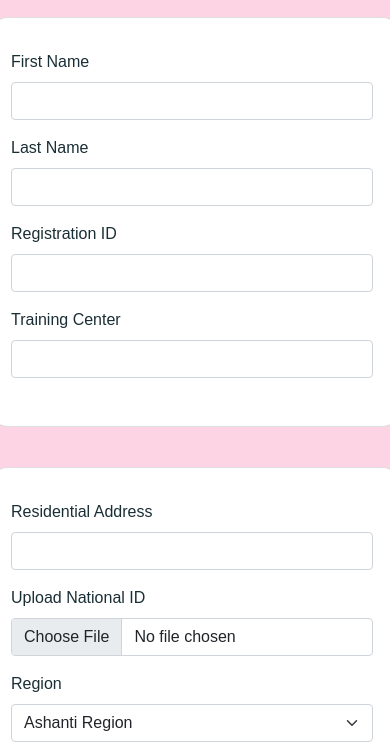
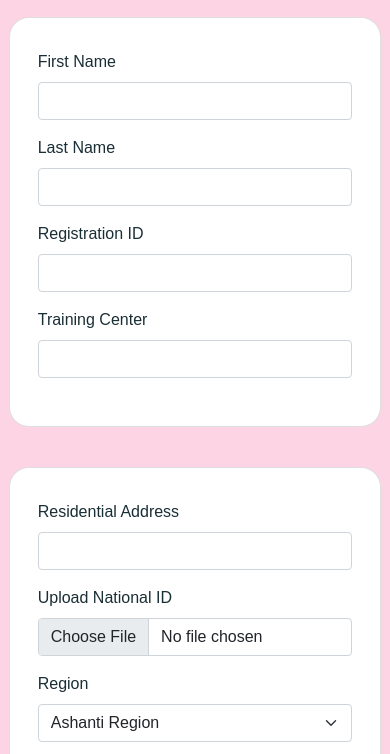
Before and after one commit to Albymens/snv-registration-form, a plain HTML site: page index.html in a window 390 px wide. Shown: the part 90-844 px from the top of the page. Drawn offline with nearby package versions, Linux system fonts and the light colour scheme.

Commit message:
changed width responsiveness

```diff
--- a/index.html
+++ b/index.html
@@ -23,10 +23,11 @@
             font-size: smaller;
         }
         @media only screen and (max-width: 600px) {
-            .card-body{
-                padding-left: 10px;
+            .card{
+                width: 90% !important;
 
             }
+
 
 
         }
```
